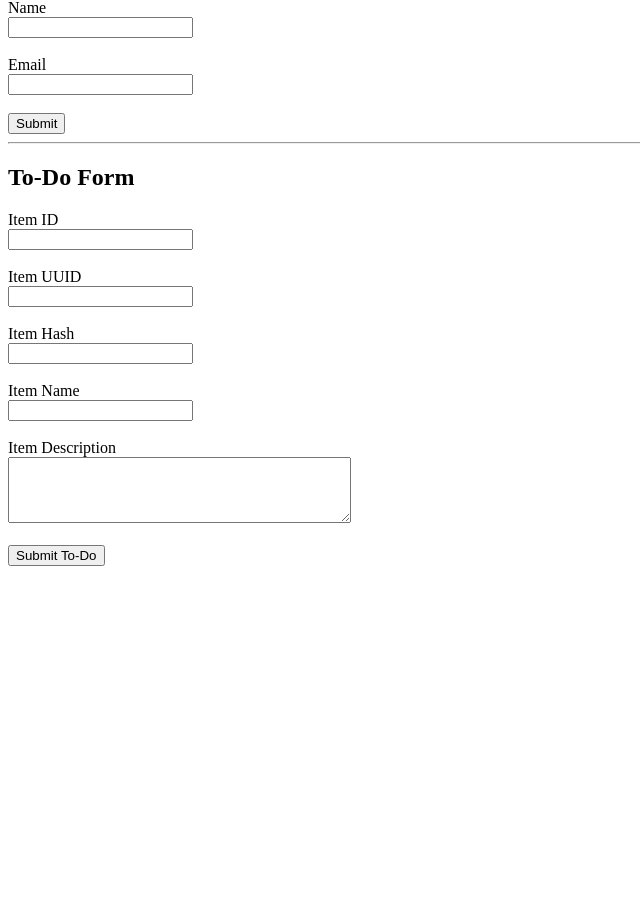
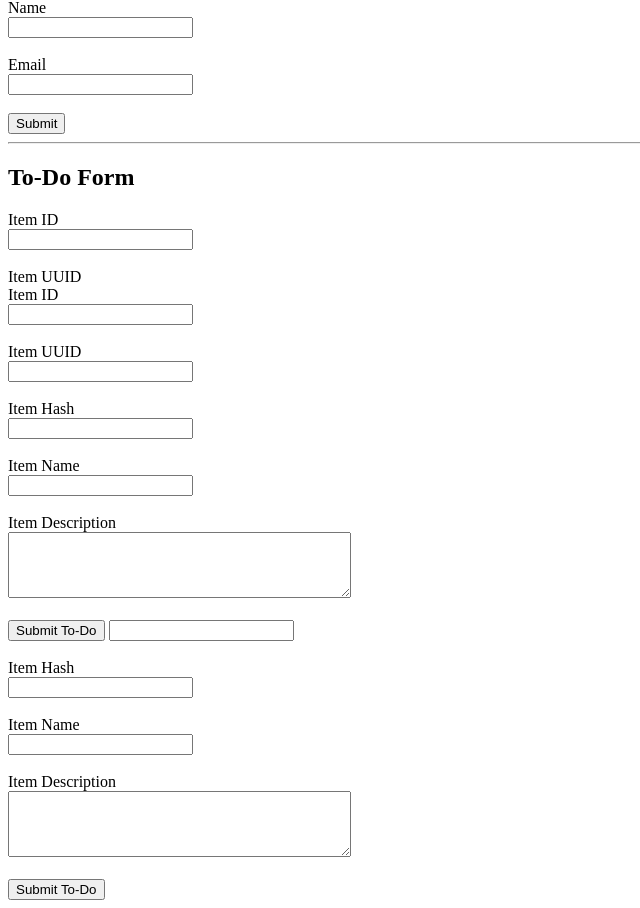
Before and after one commit to vish56/git-module-2, a Flask app: page / in a window 1280 px wide. Shown: the part 68-976 px from the top of the page, without its empty margins (0-640 px from the left). Before the commit the page ends 634 px from the top, so only its background shows below. Run offline with Flask 3, Linux system fonts and the light colour scheme.

Commit message:
Add Item Hash field

```diff
--- a/templates/index.html
+++ b/templates/index.html
@@ -35,6 +35,22 @@
 <input type="text" name="itemId" required><br><br>
 
 <label>Item UUID</label><br>
+<label>Item ID</label><br>
+<input type="text" name="itemId" required><br><br>
+
+<label>Item UUID</label><br>
+<input type="text" name="itemUUID" required><br><br>
+
+<label>Item Hash</label><br>
+<input type="text" name="itemHash" required><br><br>
+
+<label>Item Name</label><br>
+<input type="text" name="itemName" required><br><br>
+
+<label>Item Description</label><br>
+<textarea name="itemDescription" rows="4" cols="40" required></textarea><br><br>
+
+<button type="submit">Submit To-Do</button>
 <input type="text" name="itemUUID" required><br><br>
 
 <label>Item Hash</label><br>
```
